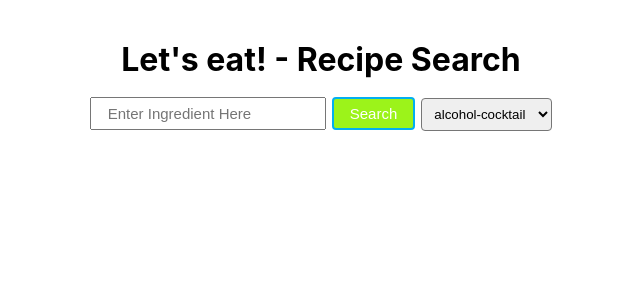
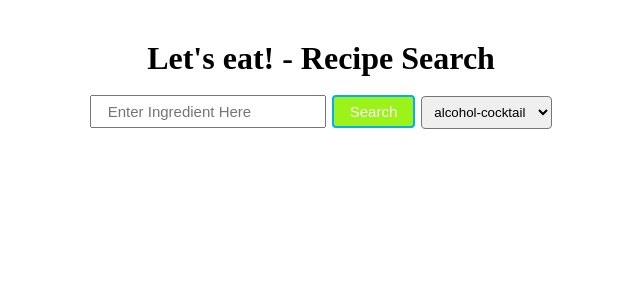
Before and after one commit to bdahlstrom/SecWebProj2023, a React (Create React App) app in the folder application-project/: page / in a window 1280 px wide. Shown: the top 300 px of the page, without its empty margins (319-959 px from the left). Built offline with nearby package versions, Linux system fonts and the light colour scheme.

Commit message:
updated some styling

```diff
--- a/application-project/src/index.css
+++ b/application-project/src/index.css
@@ -1,6 +1,8 @@
+@import url("https://fonts.googleapis.com/css2?family=Poppins:wght@400;500&display=swap");
+
 body {
   margin: 0;
-  font-family: -apple-system, BlinkMacSystemFont, 'Segoe UI', 'Roboto', 'Oxygen',
+  font-family: "Poppins" -apple-system, BlinkMacSystemFont, 'Segoe UI', 'Roboto', 'Oxygen',
     'Ubuntu', 'Cantarell', 'Fira Sans', 'Droid Sans', 'Helvetica Neue',
     sans-serif;
   -webkit-font-smoothing: antialiased;
```
